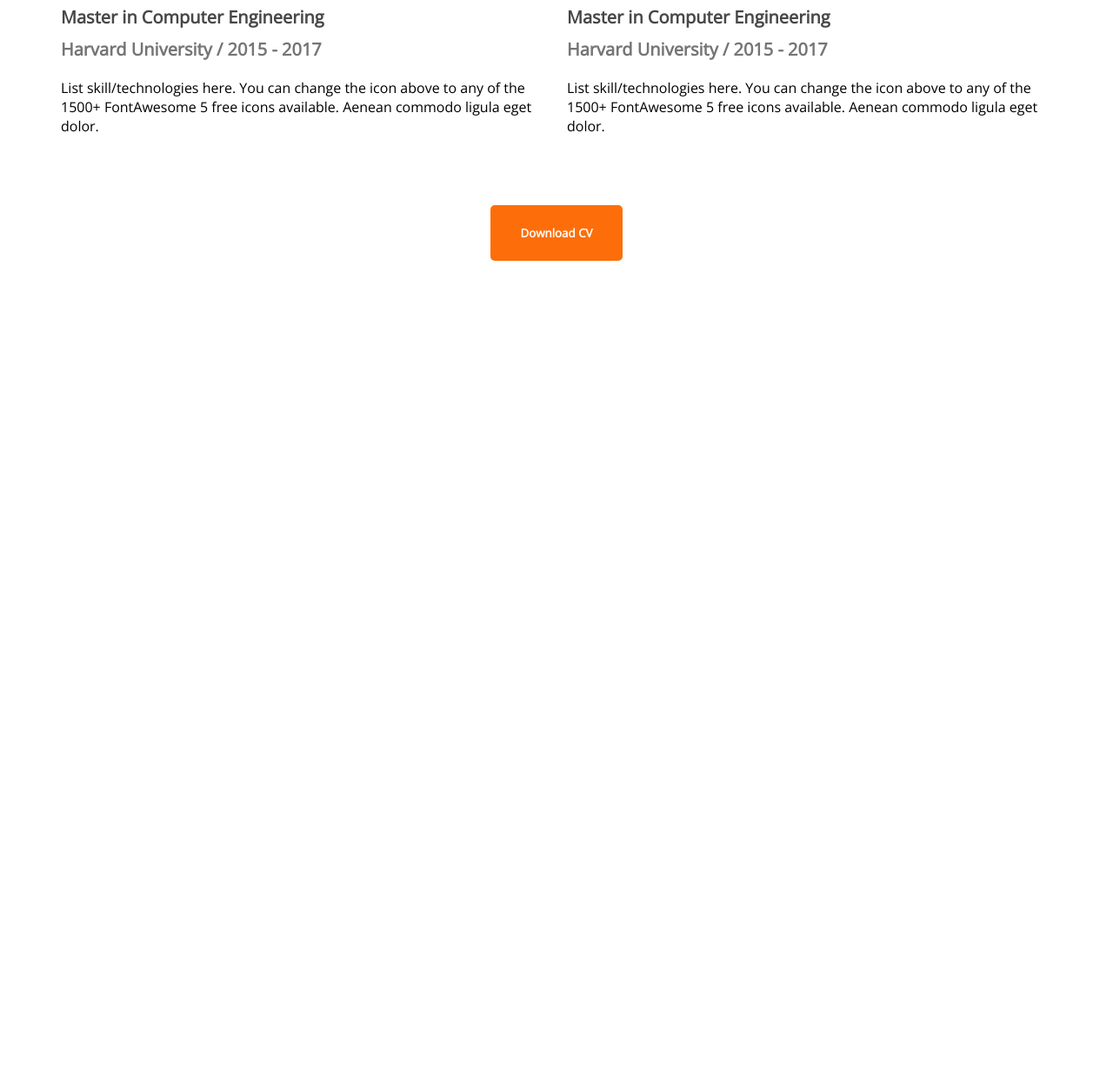
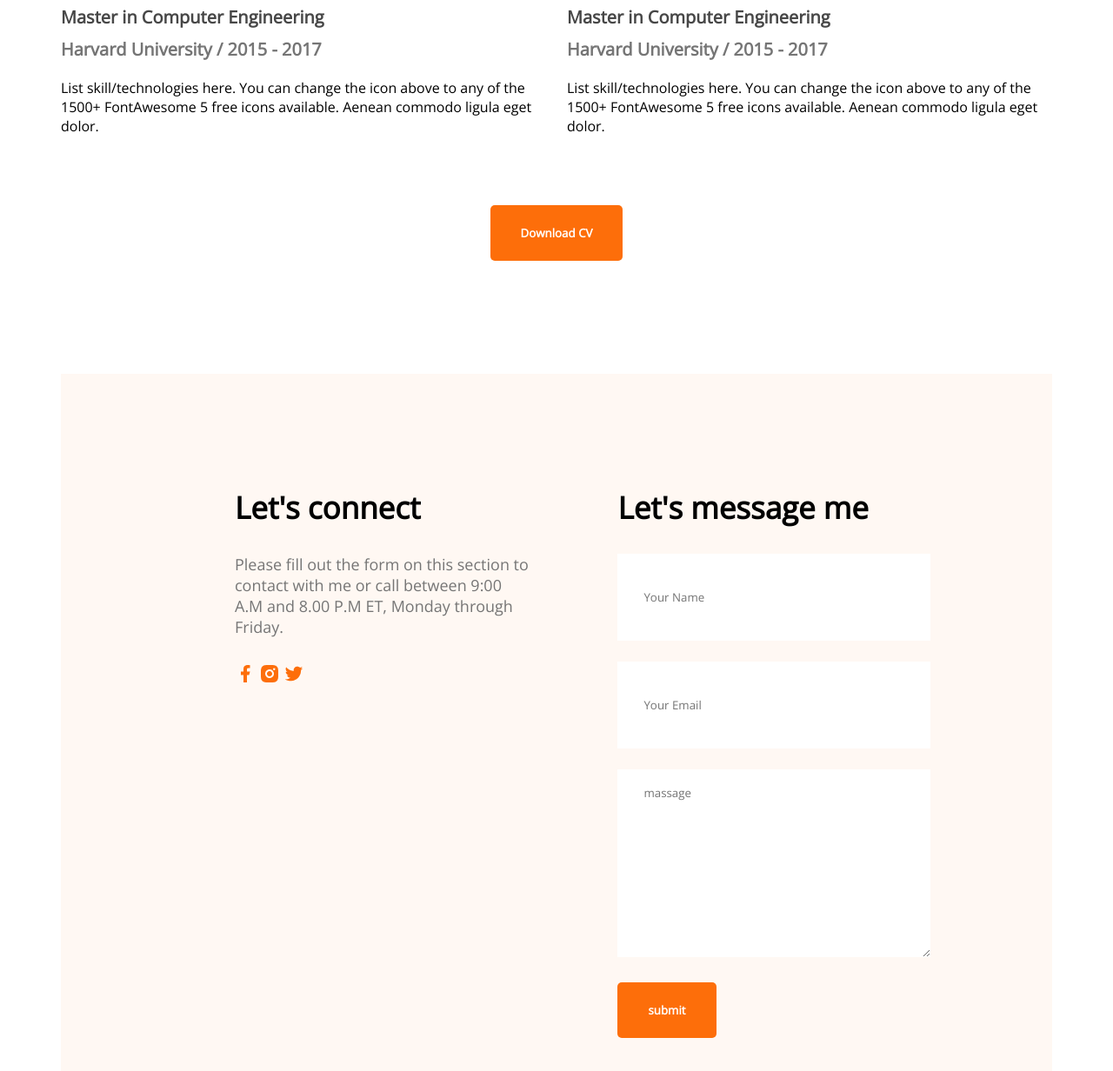
Before and after one commit to masumcit44/developer-portfolio, a plain HTML site: page index.html in a window 1280 px wide. Shown: the part 2622-3854 px from the top of the page at 87% size. Before the commit the page ends 2922 px from the top, so only its background shows below. Drawn offline with nearby package versions, Linux system fonts and the light colour scheme.

```diff
--- a/index.html
+++ b/index.html
@@ -179,6 +179,29 @@
             <button class="btn-primary">Download CV</button>
         </div>
       </section>
+      <section class="contact">
+        <div>
+            <h3 class="section-title">Let's connect</h3>
+            <p class="section-description">Please fill out the form on this section to contact with me or call between 9:00 A.M and 8.00 P.M ET, Monday through Friday.</p>
+            <a href="">
+                <img src="images/icons/facebook.png" alt="">
+            </a>
+            <a href="">
+                <img src="images/icons/insta.png" alt="">
+            </a>
+            <a href="">
+                <img src="images/icons/twitter.png" alt="">
+            </a>
+        </div>
+        <div>
+            <h3 class="section-title"> Let's message me </h3>
+            <form action=""></form>
+            <input type="text" name="" placeholder="Your Name" id="">
+            <input type="email" name="" placeholder="Your Email" id="">
+            <textarea name="" id="" cols="30" rows="10" placeholder="massage"></textarea>
+            <input class="btn-primary" type="button" value="submit">
+        </div>
+      </section>
     </main>
     <footer></footer>
   </body>
--- a/styles/style.css
+++ b/styles/style.css
@@ -183,3 +183,27 @@ main {
   margin-top: 50px;
   text-align: center;
 }
+
+/* contact styles */
+
+.contact{
+  display: flex;
+  gap: 100px;
+  background: #FFF8F3;
+  padding: 130px 200px;
+}
+.contact .section-title{
+  text-align: left;
+}
+.contact input[type="text"],input[type="email"],textarea{
+  margin-bottom: 24px;
+  border: 0;    /*border remove maira dibe */
+  width: 100%;
+  padding: 18px 30px;
+}
+input{
+  height: 64px;
+}
+.contact a{
+  text-decoration:none ;
+}
```
